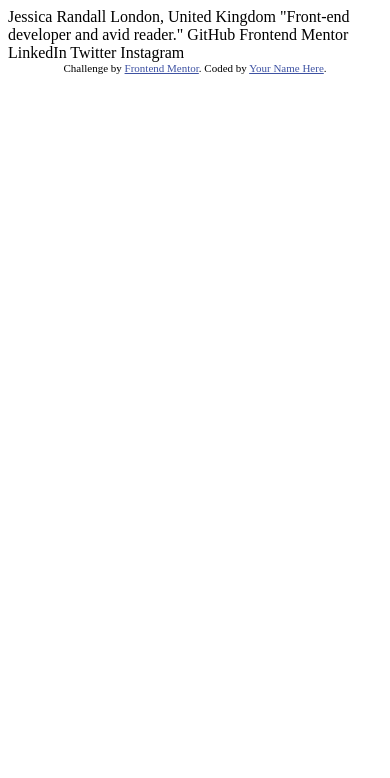
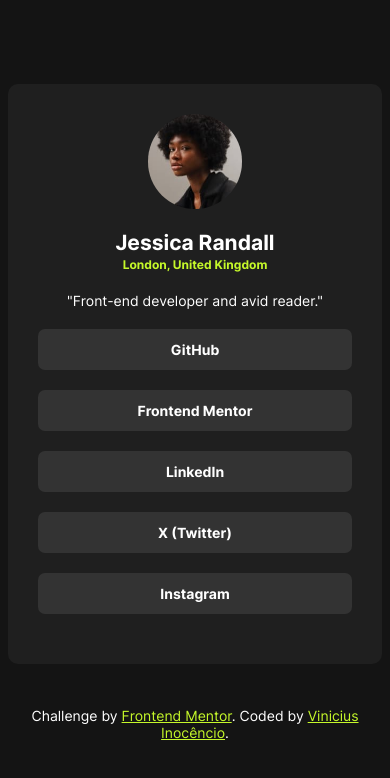
Before and after one commit to inocenciooo/social-links-profile, a plain HTML site: page index.html in a window 390 px wide. Drawn offline with Linux system fonts and the light colour scheme.

Commit message:
Criação e finalização da página
Feito a estrutura html, estilizações via css, porém enfrentando dificuldades no responsivo para que o footer se alinhasse no final, deixando de lado isso para arrumar depois.

```diff
--- a/index.html
+++ b/index.html
@@ -1,34 +1,54 @@
 <!DOCTYPE html>
 <html lang="en">
+
 <head>
   <meta charset="UTF-8">
-  <meta name="viewport" content="width=device-width, initial-scale=1.0"> <!-- displays site properly based on user's device -->
+  <meta name="viewport" content="width=device-width, initial-scale=1.0">
 
   <link rel="icon" type="image/png" sizes="32x32" href="./assets/images/favicon-32x32.png">
 
-  <title>Frontend Mentor | Social links profile</title>
+  <link rel="stylesheet" href="./src/global.css">
+  <link rel="stylesheet" href="./src/responsive.css">
+  <link rel="stylesheet" href="./src/style.css">
 
-  <!-- Feel free to remove these styles or customise in your own stylesheet 👍 -->
-  <style>
-    .attribution { font-size: 11px; text-align: center; }
-    .attribution a { color: hsl(228, 45%, 44%); }
-  </style>
+  <title>Social links profile | Vinicius Inocêncio</title>
+
 </head>
+
 <body>
+  <div class="hero">
+    <main class="card">
 
-  Jessica Randall
-  London, United Kingdom
-  "Front-end developer and avid reader."
+      <section class="user">
 
-  GitHub
-  Frontend Mentor
-  LinkedIn
-  Twitter
-  Instagram
+        <img src="./assets/images/avatar-jessica.jpeg" alt="User Jessia Randall">
+        <div>
+          <h1>Jessica Randall</h1>
+          <p><a
+              href="https://www.google.com/search?q=London%2C+United+Kingdom&oq=London%2C+United+Kingdom&gs_lcrp=EgZjaHJvbWUyBggAEEUYOTIHCAEQLhiABDIHCAIQABiABDIICAMQABgWGB4yCAgEEAAYFhgeMggIBRAAGBYYHjIICAYQABgWGB4yCAgHEAAYFhgeMgoICBAAGAoYFhge0gEHNzc1ajBqOagCALACAQ&sourceid=chrome&ie=UTF-8"
+              target="_blank">London, United Kingdom</a></p>
+        </div>
+        <p>"Front-end developer and avid reader."</p>
 
-  <div class="attribution">
+      </section>
+
+      <section class="social-medias">
+        <ul>
+          <li><a href="">GitHub</a></li>
+          <li><a href="">Frontend Mentor</a></li>
+          <li><a href="">LinkedIn</a></li>
+          <li><a href="">X (Twitter)</a></li>
+          <li><a href="">Instagram</a></li>
+        </ul>
+      </section>
+
+    </main>
+  </div>
+  <footer class="attribution">
     Challenge by <a href="https://www.frontendmentor.io?ref=challenge" target="_blank">Frontend Mentor</a>.
-    Coded by <a href="#">Your Name Here</a>.
-  </div>
+    Coded by <a href="https://www.github.com/inocenciooo" target="_blank">Vinicius Inocêncio</a>.
+  </footer>
+
 </body>
+
 </html>
--- /dev/null
+++ b/src/global.css
@@ -0,0 +1,15 @@
+* {
+  margin: 0;
+  padding: 0;
+  box-sizing: border-box;
+  list-style: none;
+}
+html {
+  font-size: 62.5%;
+}
+body {
+  display: grid;
+  grid-template-rows: 5vh 90vh 5vh;
+  grid-template-areas: "." "hero" "footer";
+  background-color: var(--Grey900);
+}
--- /dev/null
+++ b/src/responsive.css
@@ -0,0 +1,7 @@
+@media (max-width: 900px) {
+  body {
+    display: grid;
+    grid-template-rows: 10vh;
+    grid-template-areas: "." "hero" "footer";
+  }
+}
--- /dev/null
+++ b/src/style.css
@@ -0,0 +1,106 @@
+@font-face {
+  font-family: "inter";
+  src: url(../assets/fonts/Inter-VariableFont_slntw-ght.ttf);
+}
+
+:root {
+  --Green: hsl(75, 94%, 57%);
+  --White: hsl(0, 0%, 100%);
+
+  --Grey700: hsl(0, 0%, 20%);
+  --Grey800: hsl(0, 0%, 12%);
+  --Grey900: hsl(0, 0%, 8%);
+}
+
+.hero {
+  grid-area: hero;
+  display: flex;
+  flex-direction: column;
+  justify-content: center;
+  align-items: center;
+  font-size: 1.4rem;
+  font-family: "inter";
+}
+
+.hero .card {
+  background-color: var(--Grey800);
+  color: var(--White);
+  max-width: 40rem;
+  display: grid;
+  grid-template-rows: 1.2fr 2fr;
+  padding: 3rem;
+  border-radius: 1rem;
+}
+
+.hero .card .user {
+  display: flex;
+  flex-direction: column;
+  justify-content: space-between;
+  align-items: center;
+  height: 100%;
+  gap: 2rem;
+}
+.hero .card .user div {
+  display: flex;
+  flex-direction: column;
+  justify-content: center;
+  align-items: center;
+}
+
+.hero .card .user div > p a {
+  font-weight: bold;
+  font-size: 1.2rem;
+}
+.hero .card .user img {
+  border-radius: 100%;
+  width: 30%;
+}
+
+.hero .card a {
+  text-decoration: none;
+  color: var(--Green);
+}
+
+.hero .card .social-medias {
+  display: flex;
+  flex-direction: column;
+  justify-content: center;
+  align-items: center;
+}
+
+.hero .card .social-medias ul li {
+  background-color: var(--Grey700);
+  text-align: center;
+  padding: 1.2rem 10rem;
+  border-radius: 0.7rem;
+  margin: 2rem 0;
+}
+.hero .card .social-medias ul li a {
+  color: var(--White);
+  display: block;
+  justify-content: center;
+  width: 100%;
+  font-weight: bold;
+}
+
+.hero .card .social-medias ul li:hover,
+.hero .card .social-medias ul li:hover a {
+  background-color: var(--Green);
+  color: var(--Grey900);
+  cursor: pointer;
+  font-weight: bold;
+}
+
+.attribution {
+  grid-area: footer;
+  font-size: 1.4rem;
+  text-align: center;
+  color: var(--White);
+  margin-top: 5vh;
+  padding-bottom: 3vh;
+  font-family: inter;
+}
+
+.attribution a {
+  color: var(--Green);
+}
```
Also changed, not shown: assets/fonts/Inter-VariableFont_slntw-ght.ttf (renamed from assets/fonts/Inter-VariableFont_slnt,wght.ttf), assets/fonts/README.txt (deleted), design/final-preview-responsive/Macbook-Air-1559x1004.png (added), design/final-preview-responsive/iPhone-14-Pro-Max-468x932.png (added), design/preview.jpg (renamed from preview.jpg), 5 other files.
